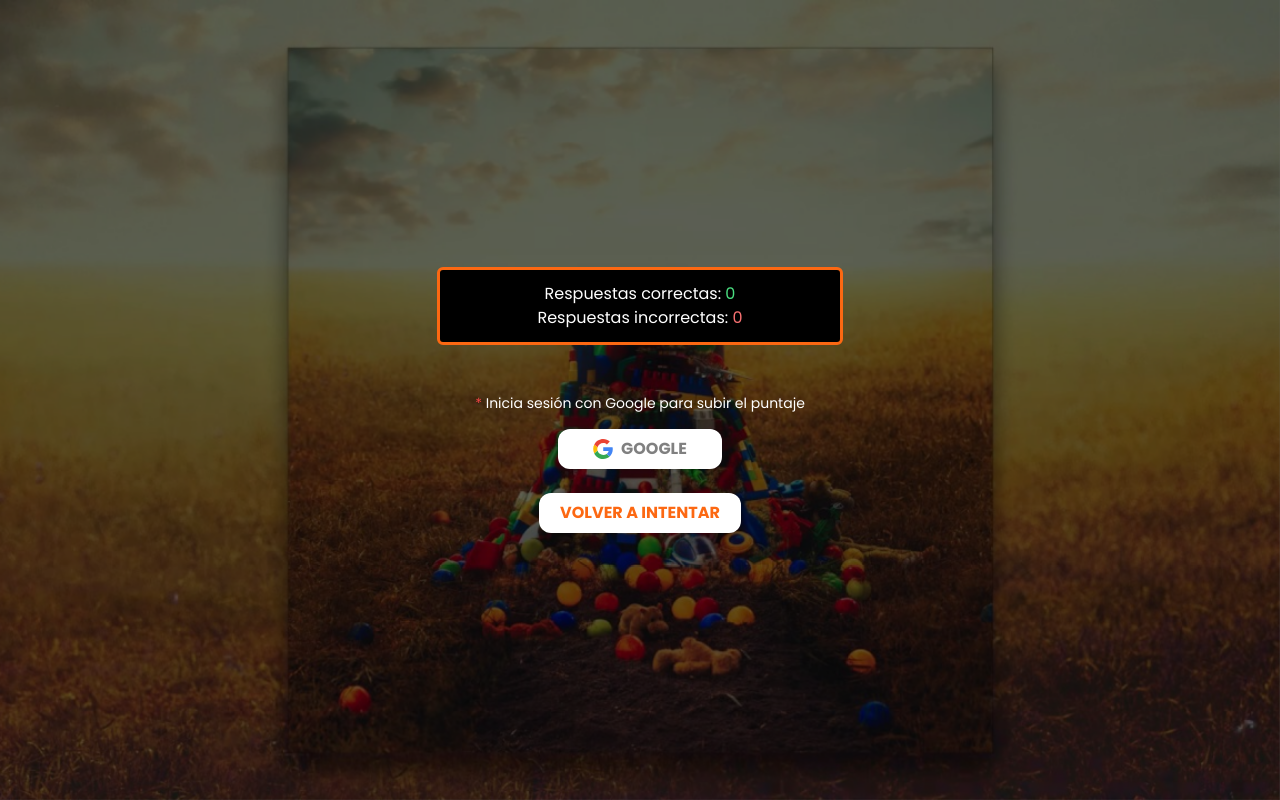
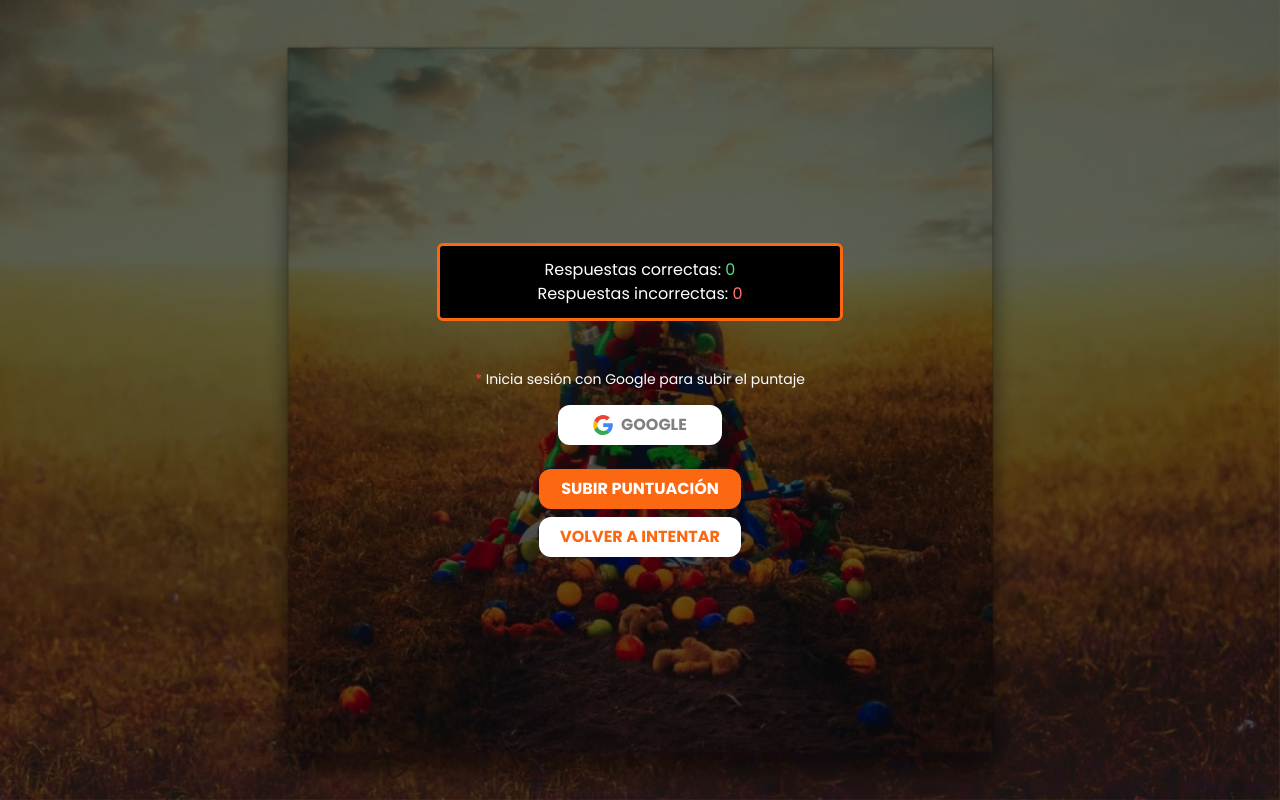
Before and after one commit to manuimfeld/trivia-ysya-nextjs, a Next.js app: page /trivia/points in a window 1280 px wide. Built offline with nearby package versions, Linux system fonts and the light colour scheme; no server answers; the database is empty.

Commit message:
Show modals in call api

```diff
--- a/app/trivia/points/page.js
+++ b/app/trivia/points/page.js
@@ -8,10 +8,13 @@ import { postPoints } from "../../helpers/api";
 import Leaderboard from "../../components/Leaderboard";
 import { motion } from "framer-motion";
 import { deletePoints, getLocalPoints } from "../../helpers/localPoints";
+import { showErrorAlert, showSucessAlert } from "../../helpers/showAlert";
+import { useRouter } from "next/navigation";
 
 const Points = () => {
   const answerData = useAnswerStore((state) => state.answerData);
   const { data: session } = useSession();
+  const router = useRouter();
   let localPoints;
 
   if (typeof window !== "undefined") {
@@ -20,16 +23,29 @@ const Points = () => {
 
   const handlePostPoints = async () => {
     try {
-      if (localPoints !== null) {
+      if (localPoints !== null && localPoints > 0) {
         // Si se encontraron puntos locales, envíalos al servidor
         await postPoints(localPoints);
         deletePoints(); // Elimina los puntos locales después de enviarlos al servidor
+        showSucessAlert((window.location.href = "/trivia/leaderboard"));
       } else {
+        if (answerData.correctAnswers === 0) {
+          return showErrorAlert(
+            "No puedes subir una puntuación que sea 0",
+            () => {
+              router.push("/trivia");
+            }
+          );
+        }
         // Si no hay puntos locales, envía los puntos de answerData.correctAnswers al servidor
         await postPoints(answerData.correctAnswers);
+        return showSucessAlert("/trivia/leaderboard");
       }
     } catch (error) {
-      console.error("Error al subir la puntuación:", error);
+      // Mostrar alerta de error genérico
+      return showErrorAlert("No puedes subir una puntuación que sea 0", () => {
+        router.push("/trivia");
+      });
     }
   };
 
@@ -46,6 +62,12 @@ const Points = () => {
             <AnswersResults answerData={answerData} />
             <Leaderboard />
             <LoginButton />
+            <button
+              onClick={handlePostPoints}
+              className="mt-2 hover:text-white hover:bg-primary duration-200 text-white font-bold uppercase w-full md:w-2/4 py-2 px-4 rounded-xl bg-primary"
+            >
+              Subir puntuación
+            </button>
             <Link
               href="/trivia"
               className="mt-2 hover:text-white hover:bg-primary duration-200 text-primary font-bold uppercase w-full md:w-2/4 py-2 px-4 rounded-xl bg-white"
```
